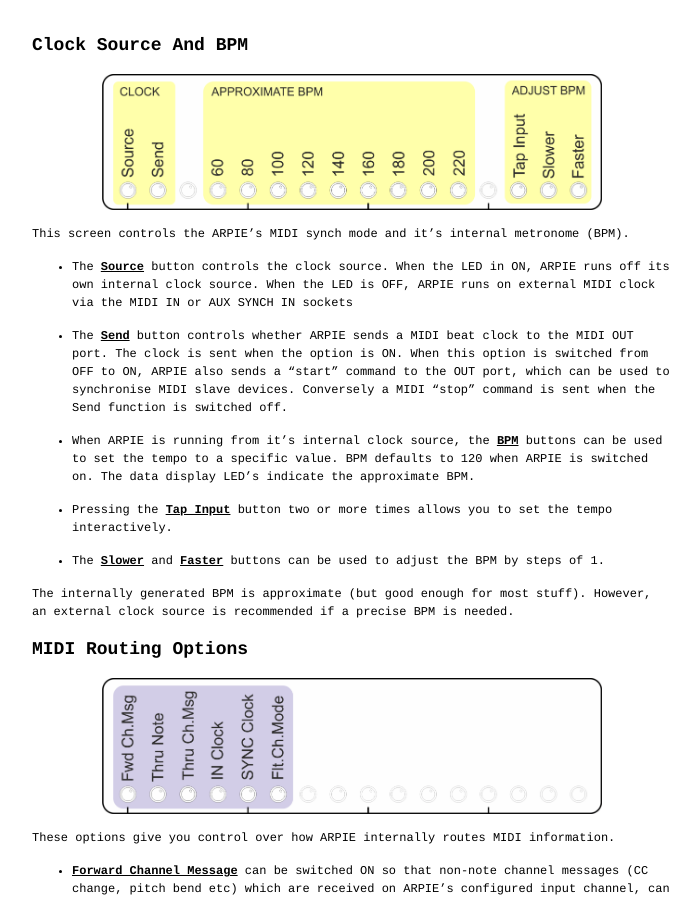
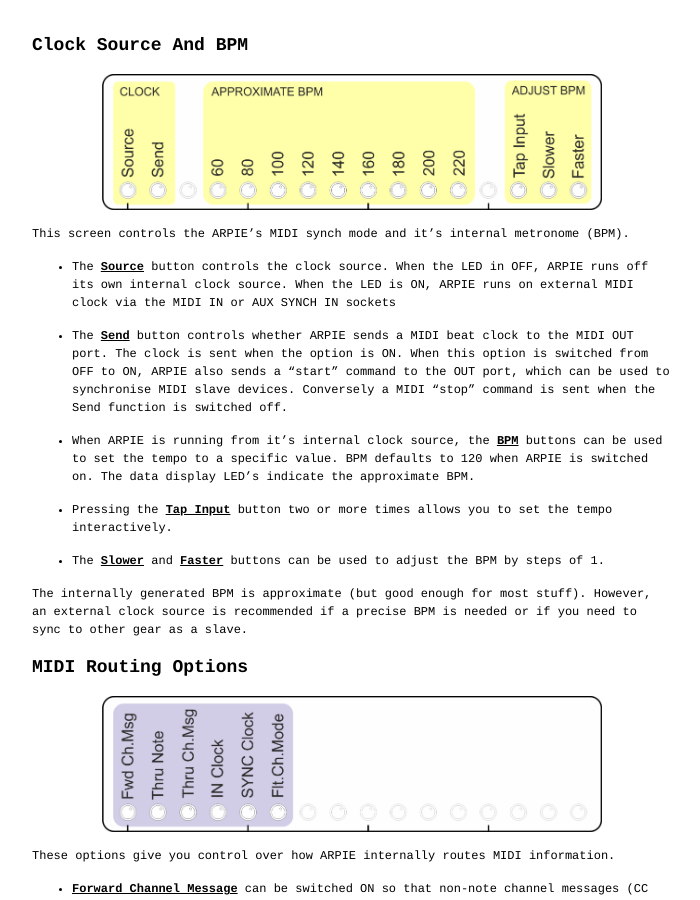
Before and after one commit to hotchk155/hotchk155.github.io, a Jekyll site: the page built from arpie/manual.md, in a window 1280 px wide and 900 px high, scrolled down 13500 px. Shown: the whole window, without its empty margins (18-718 px from the left). Built offline with Jekyll 4.4.1, drawn with Linux system fonts in a browser that asks for light colours.

Commit message:
typo in sync

```diff
--- a/arpie/manual.md
+++ b/arpie/manual.md
@@ -425,7 +425,7 @@
 
 This screen controls the ARPIE's MIDI synch mode and it's internal metronome (BPM).
 
-- The **Source** button controls the clock source. When the LED in ON, ARPIE runs off its own internal clock source. When the LED is OFF, ARPIE runs on external MIDI clock  via the MIDI IN or AUX SYNCH IN sockets
+- The **Source** button controls the clock source. When the LED in OFF, ARPIE runs off its own internal clock source. When the LED is ON, ARPIE runs on external MIDI clock  via the MIDI IN or AUX SYNCH IN sockets
 
 - The **Send** button controls whether ARPIE sends a MIDI beat clock to the MIDI OUT port. The clock is sent when the option is ON. When this option is switched from OFF to ON, ARPIE also sends a "start" command to the OUT port, which can be used to synchronise MIDI slave devices. Conversely a MIDI "stop" command is sent when the Send function is switched off.
 
@@ -435,7 +435,7 @@
 
 - The **Slower** and **Faster** buttons can be used to adjust the BPM by steps of 1.
 
-The internally generated BPM is approximate (but good enough for  most stuff). However, an external clock source is recommended if a precise BPM is needed.
+The internally generated BPM is approximate (but good enough for  most stuff). However, an external clock source is recommended if a precise BPM is needed or if you need to sync to other gear as a slave.
 
 ## MIDI Routing Options
 
```
